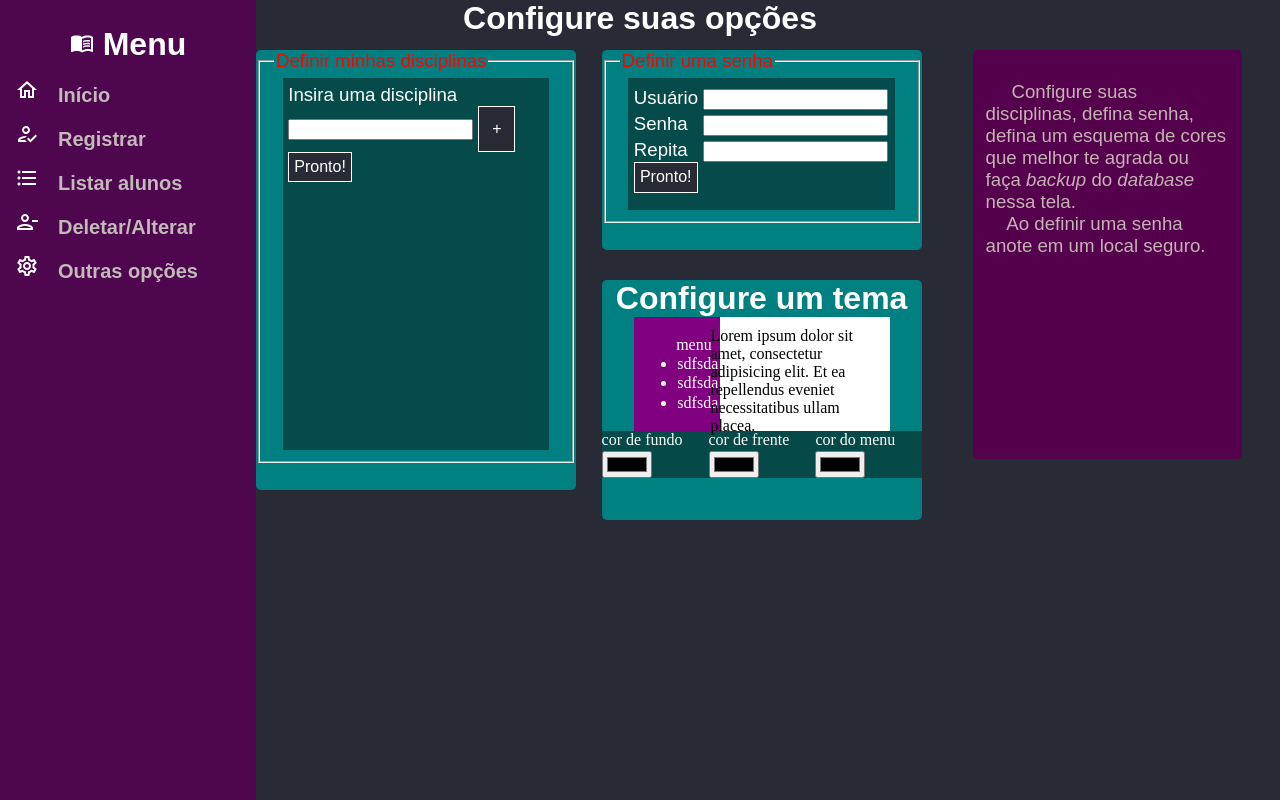
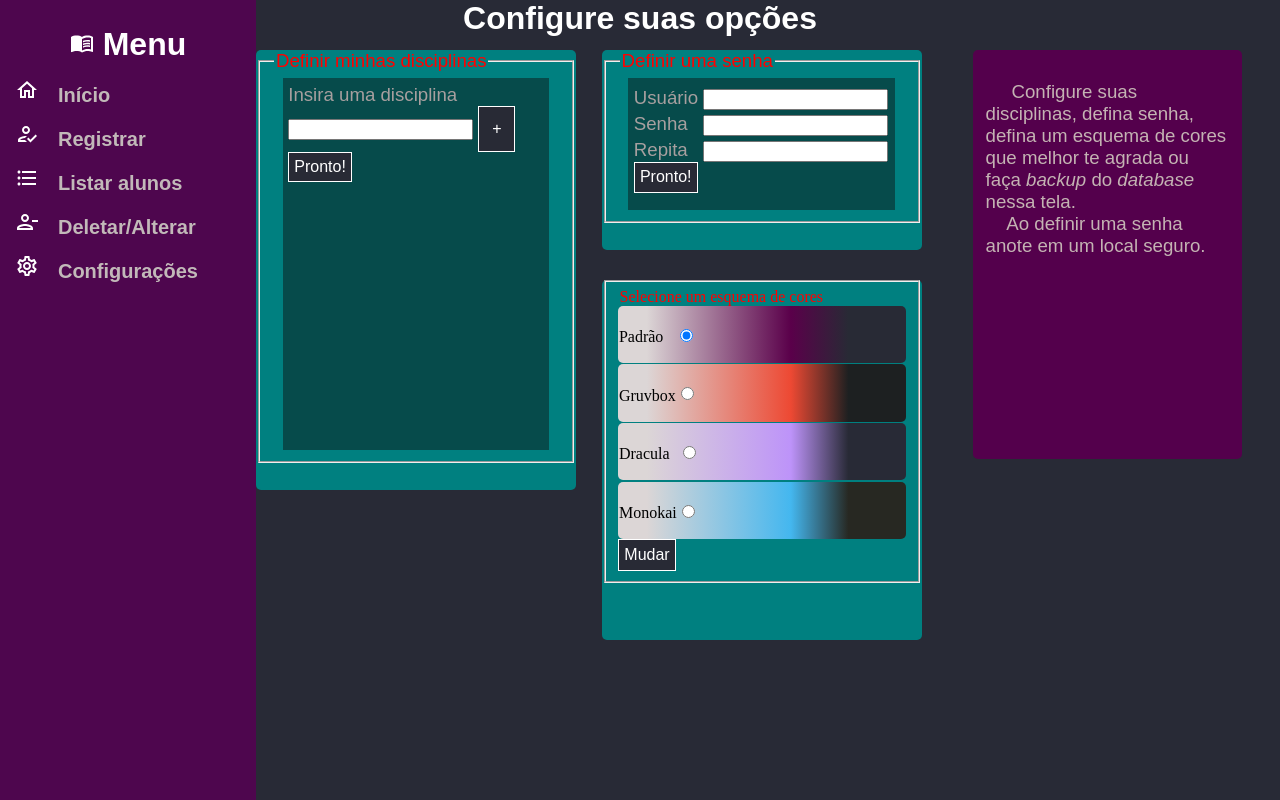
Before and after one commit to Eliomar-Julian/adm-professor, a Flask app: page /mais in a window 1280 px wide. Run offline with Flask 2, Linux system fonts and the light colour scheme.

Commit message:
um tapa do visu

```diff
--- a/configurar.ini
+++ b/configurar.ini
@@ -1,5 +1,4 @@
 [BASE]
 server = localhost
 password = asd123
-database = escola
 user = root
--- a/funcoes.py
+++ b/funcoes.py
@@ -56,7 +56,11 @@ def funcao_perfil_listar():
             return render_template('listar-nome.html', var=materias)
 
     except mysql.connector.ProgrammingError:
-        return "erro de programação"
+        return render_template(
+            'erros/generico.html', var={
+                'frase': 'Erro ao listar'
+            }
+        )
 
 
 # // mostra o perfil de cada aluno ..
@@ -143,25 +147,32 @@ def funcao_cadastro():
 
 
 def funcao_deletar():
-    if request.method == 'POST':
-        try:
+    try:
+        if request.method == 'POST':
             try:
-                org = request.form['checado']
-                for nomes in org.split(','):
-                    Delete().deletar(nomes.strip())
-            except:
-                org = request.form['deletar']
-                Delete().deletar(org)
-            tudo = Listin().buscar_dinamicamente(org, 'escola_alunos_turma')
-            return render_template('deletar.html', var=tudo)
+                try:
+                    org = request.form['checado']
+                    for nomes in org.split(','):
+                        Delete().deletar(nomes.strip())
+                except:
+                    org = request.form['deletar']
+                    Delete().deletar(org)
+                tudo = Listin().buscar_dinamicamente(org, 'escola_alunos_turma')
+                return render_template('deletar.html', var=tudo)
 
-        except exceptions.BadRequestKeyError:
-            org = request.form['selecao']
-            tudo = Listin().buscar_dinamicamente(org, 'escola_alunos_turma')
-            return render_template('deletar.html', var=tudo)
+            except exceptions.BadRequestKeyError:
+                org = request.form['selecao']
+                tudo = Listin().buscar_dinamicamente(org, 'escola_alunos_turma')
+                return render_template('deletar.html', var=tudo)
 
-    tudo = Listin().listar_perfis_tudo()
-    return render_template('deletar.html', var=tudo)
+        tudo = Listin().listar_perfis_tudo()
+        return render_template('deletar.html', var=tudo)
+    except Exception:
+        return render_template(
+            'erros/generico.html', var={
+                'frase': 'Erro ao listar para remoção e alteração'
+                }
+            )
 
 
 # // altera dados...
@@ -184,7 +195,7 @@ def funcao_alterar(nome):
             var = Update().select_from(nome)
             return render_template('alterar.html', var=var)
     except Exception:
-        return render_template('erro_alterar.html')
+        return render_template('erros/alterar.html')
 
 
 # // renderiza  a tela de configurações extras...
--- a/static/conf/config.json
+++ b/static/conf/config.json
@@ -1 +1 @@
-{"disciplinas": ["portugues", "matematica"]}
+{"disciplinas": ["matematica", "fisica", "geometria"]}
--- a/static/css/configuracoes.css
+++ b/static/css/configuracoes.css
@@ -70,15 +70,7 @@ input {
 #mais {
     padding: 5%;
 }
-#temas {
-    width: 25vw;
-    height: 30vh;
-    position: absolute;
-    background-color: teal;
-    left: 47%;
-    top: 35%;
-    border-radius: 5px;
-}
+
 h1 {
     font-family: Arial, sans-serif;
     font-weight: bold;
@@ -86,30 +78,49 @@ h1 {
     text-align: center;
     margin: auto;
 }
-.fundo {
-    background-color: white;
-    width: 80%;
-    margin: auto;
-}
-.menu {
-    background-color: purple;
-    width: max-content;
-    padding: 1%;
-    color: white;
-    height: 100%;
-}
-.texto {
-    position: absolute;
-    width: 50%;
-    top: 13%;
-    left: 34%;
-}
-label{
-    margin: auto;
-    color: white;
-}
+
 #tema {
     background-color: rgba(12, 11, 11, 0.476);
     display: flex;
     align-items: center;
 }
+
+
+/*--- esquema de cores  */
+
+#temas {
+    width: 25vw;
+    height: 45vh;
+    position: absolute;
+    background-color: teal;
+    left: 47%;
+    top: 35%;
+    border-radius: 5px;
+}
+#padrao {
+    background-image: linear-gradient(
+        to right, rgb(220, 214, 214) 10%, #5A004A 60%, #282A35 80%);
+    padding: 1pt;
+    border-radius: 5px;
+}
+#gruvbox {
+    background-image: linear-gradient(
+        to right, rgb(220, 214, 214) 10%, #ED4933 60%, #1D2021 80%);
+    padding: 1pt;
+    border-radius: 5px;
+    margin-top: 1pt;
+}
+#dracula {
+    background-image: linear-gradient(
+        to right, rgb(220, 214, 214) 10%, #BD93F9 60%, #282A36 80%);
+    padding: 1pt;
+    border-radius: 5px;
+    margin-top: 1pt;
+}
+#monokai {
+    background-image: linear-gradient(
+        to right, rgb(220, 214, 214) 10%, #44B7EF 60%, #272822 80%);
+    padding: 1pt;
+    border-radius: 5px;
+    margin-top: 1pt;
+}
--- a/static/js/alterar.js
+++ b/static/js/alterar.js
@@ -12,7 +12,9 @@ function mudar(botao) {
 
 function voltar(){
     // volta a pagina de deleção...
-    document.location.replace('/deletar');
+    //document.location.replace('/deletar');
+    window.history.back();
+    //document.location.href = "/deletar";
 }
 
 function confirmar(botao) {
--- a/static/js/configuracoes.js
+++ b/static/js/configuracoes.js
@@ -1,12 +1,15 @@
 // eventos
+
 let botaoPronto = document.getElementById("pronto");
+
 // criar lista com o nome das materias
+
 botaoPronto.addEventListener("click", () => {
     let nomes = document.getElementsByClassName("nome-disciplina");
     let lista = new Array();
-    for (var i = 0; i < (nomes.length); i++) {
+    for (var i = 0; i < nomes.length; i++) {
         lista.push(nomes[i].value);
-        if (i != 0){
+        if (i >= 1){
             nomes[i].remove();
         }
     }
@@ -15,19 +18,10 @@ botaoPronto.addEventListener("click", () => {
     botaoPronto.click();
 })
 // mudar as cores...
-let botaoCor = document.querySelectorAll("input[type=color]");
-botaoCor[0].addEventListener("input", (MouseEvent) => {
-    document.getElementsByClassName("fundo")[0].setAttribute(
-        "style", `background-color: ${botaoCor[0].value}`);
-})
-botaoCor[1].addEventListener("input", (MouseEvent) => {
-    document.getElementsByClassName("texto")[0].setAttribute(
-        "style", `color: ${botaoCor[1].value}`);
-})
-botaoCor[2].addEventListener("input", (MouseEvent) => {
-    document.getElementsByClassName("menu")[0].setAttribute(
-        "style", `background-color: ${botaoCor[2].value}`);
-})
+
+
+
+// adicionar inputs de disciplinas dinamicamente...
 
 function addInput() {
     let form = document.getElementById("form-1");
@@ -42,9 +36,3 @@ function addInput() {
     form.insertBefore(quebraLinha, botao);
     console.log(form);
 }
-
-function verCor(){
-    let cores = document.querySelectorAll("input[type=color]");
-    let fundo = cores.item(0);
-    console.log(fundo);
-}
--- a/templates/base.html
+++ b/templates/base.html
@@ -48,7 +48,7 @@
                 <li class="itens-menu">
                     <img src="{{ url_for('static', filename='img/icons/engrenagem.svg') }}"
                     style="filter: invert(100%); margin-right: 10pt;">
-                    Outras opções
+                    Configurações
                 </li>
             </a>
         </ul>
--- a/templates/listar-nome.html
+++ b/templates/listar-nome.html
@@ -6,7 +6,7 @@
     <div class="principal-perfis">
     {% if var %}
         {% for x in var %}
-            <div class="div-lista">
+            <div class="div-lista" title="Ver perfil: {{ x.4|title }}">
                 <a href="/perfil/{{ x[4] }}">
                     {% if x[2] %}
                     <div class="img-conteiner">
--- a/templates/mais.html
+++ b/templates/mais.html
@@ -45,25 +45,16 @@
 </div>
 
 <div id="temas">
-    <h1>Configure um tema</h1>
-    <div class="fundo">
-        <div class="menu">
-            <ul>menu
-                <li>sdfsda</li><li>sdfsda</li><li>sdfsda </li>
-            </ul>
-        </div>
-        <p class="texto">
-            Lorem ipsum dolor sit amet, consectetur adipisicing
-            elit. Et ea repellendus eveniet
-            necessitatibus ullam placea.
-        </p>
-    </div>
-    <form action="" method="get" id="tema">
-        <label for="">cor de fundo<input type="color" name="fundo" id="fundo"></label>
-        <label for="">cor de frente<input type="color" name="frente" id="frente"></label>
-        <label for="">cor do menu<input type="color" name="menu" id="menu_"></label>
-
-    </form>
+    <fieldset>
+        <form action="" method="get">
+            <legend style="color: red;">Selecione um esquema de cores</legend>
+            <div id="padrao"><p>Padrão&nbsp;&nbsp;&nbsp;<input type="radio" name="cor" value="padrao" checked="checked"></p></div>
+            <div id="gruvbox"><p>Gruvbox<input type="radio" name="cor" value="gruvbox"></p></div>
+            <div id="dracula"><p>Dracula &nbsp;<input type="radio" name="cor" value="dracula"></p></div>
+            <div id="monokai"><p>Monokai<input type="radio" name="cor" value="monokai"></p></div>
+            <button type="button">Mudar</button>
+        </form>
+    </fieldset>
 </div>
 
 <script src="{{ url_for('static', filename='js/configuracoes.js') }}"></script>
```
Also changed, not shown: auxiliar_models.py (+10 -1 lines), static/css/perfil-individual.css (+19 -18 lines), templates/erros/alterar.html (renamed from templates/erro_alterar.html, +3 -5 lines), templates/erros/generico.html (added, +35 -0 lines), README.md, static/img/uploads/estatisticas.png (added).
